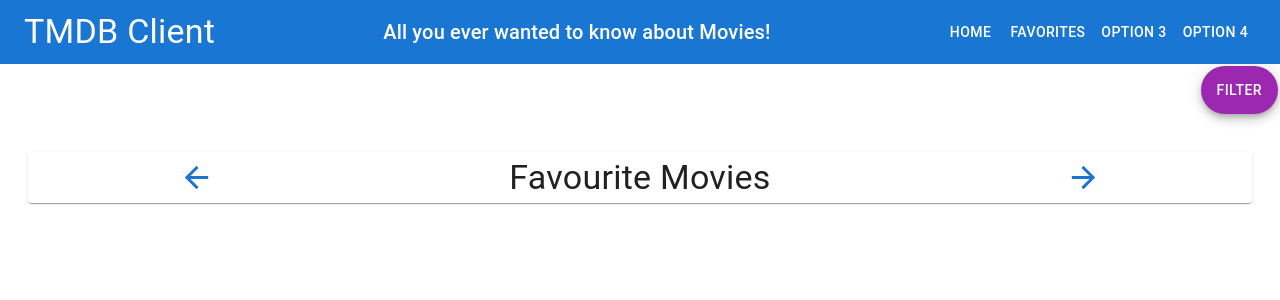
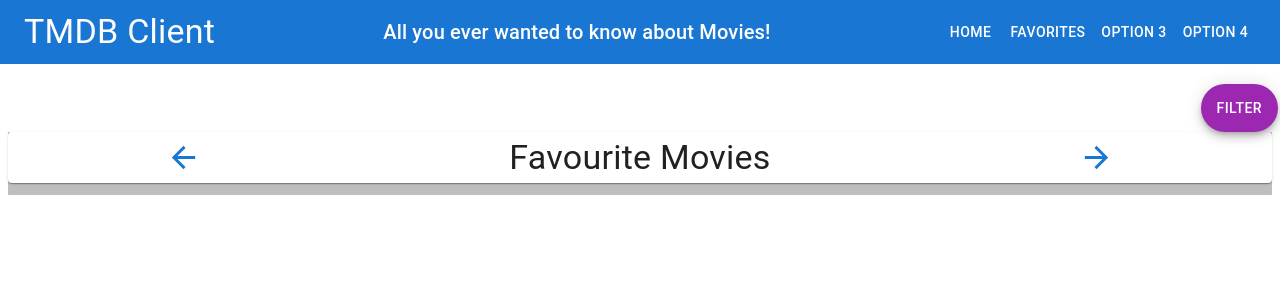
Before and after one commit to Israr-11/ewd_movie_frontend, a React (Vite) app: page /movies/favourites in a window 1280 px wide. Shown: the top 300 px of the page. Built offline with nearby package versions, Linux system fonts and the light colour scheme.

Commit message:
Refactor to allow for new filtering hook, and add the hook.

```diff
--- /dev/null
+++ b/src/components/movieFilterUI/index.tsx
@@ -0,0 +1,64 @@
+import React, { useState } from "react";
+import FilterCard from "../filterMoviesCard";
+import Fab from "@mui/material/Fab";
+import Drawer from "@mui/material/Drawer";
+import { BaseMovieProps } from "../../types/interfaces";
+
+export const titleFilter = (movie: BaseMovieProps, value: string): boolean => {
+    return movie.title.toLowerCase().search(value.toLowerCase()) !== -1;
+};
+
+export const genreFilter = (movie: BaseMovieProps, value: string) => {
+    const genreId = Number(value);
+    const genreIds = movie.genre_ids;
+    return genreId > 0 && genreIds ? genreIds.includes(genreId) : true;
+};
+
+const styles = {
+    root: {
+        backgroundColor: "#bfbfbf",
+    },
+    fab: {
+        marginTop: 8,
+        position: "fixed",
+        top: 20,
+        right: 2,
+    },
+};
+
+interface MovieFilterUIProps {
+    onFilterValuesChange: (f: string, s: string) => void;
+    titleFilter: string;
+    genreFilter: string;
+}
+
+
+const MovieFilterUI: React.FC<MovieFilterUIProps> = ({ onFilterValuesChange, titleFilter, genreFilter }) => {
+    const [drawerOpen, setDrawerOpen] = useState(false);
+
+    return (
+        <>
+            <Fab
+                color="secondary"
+                variant="extended"
+                onClick={() => setDrawerOpen(true)}
+                sx={styles.fab}
+            >
+                Filter
+            </Fab>
+            <Drawer
+                anchor="left"
+                open={drawerOpen}
+                onClose={() => setDrawerOpen(false)}
+            >
+                <FilterCard
+                    onUserInput={onFilterValuesChange}
+                    titleFilter={titleFilter}
+                    genreFilter={genreFilter}
+                />
+            </Drawer>
+        </>
+    );
+};
+
+export default MovieFilterUI;
--- a/src/components/templateMovieListPage/index.tsx
+++ b/src/components/templateMovieListPage/index.tsx
@@ -1,77 +1,28 @@
-import  React, {useState} from "react";
+import React from "react";
 import Header from "../headerMovieList";
-import FilterCard from "../filterMoviesCard";
 import Grid from "@mui/material/Grid";
-import Fab from "@mui/material/Fab";
-import Drawer from "@mui/material/Drawer";
 import MovieList from "../movieList";
-import {MovieListPageTemplateProps} from "../../types/interfaces";
+import {  MovieListPageTemplateProps} from "../../types/interfaces";
 
 const styles = {
   root: {
-    padding: "20px",
-  },
-  fab: {
-    marginTop: 8,
-    position: "fixed",
-    top: 2,
-    right: 2,
-  },
+    backgroundColor: "#bfbfbf",
+  }
 };
 
-const MovieListPageTemplate: React.FC< MovieListPageTemplateProps> = ({ movies, title, selectFavourite }) =>{
-  const [titleFilter, setTitleFilter] = useState("");
-  const [genreFilter, setGenreFilter] = useState("0");
-  const [drawerOpen, setDrawerOpen] = useState(false);
-
-  const genreId = Number(genreFilter);
-
-  const displayedMovies = movies
-    .filter((m) => {
-      return m.title.toLowerCase().search(titleFilter.toLowerCase()) !== -1;
-    })
-    .filter((m) => {
-      return genreId > 0 ? m.genre_ids?.includes(genreId) : true;
-    });
-
-  const handleChange = (type: string, value: string) => {
-    if (type === "title") setTitleFilter(value);
-    else setGenreFilter(value);
-  };
-
+const MovieListPageTemplate: React.FC<MovieListPageTemplateProps> = ({ movies, title, selectFavourite })=> {
   return (
-   <>
     <Grid container sx={styles.root}>
       <Grid item xs={12}>
         <Header title={title} />
       </Grid>
       <Grid item container spacing={5}>
         <MovieList
-            movies={displayedMovies}
           selectFavourite={selectFavourite}
-          />
+          movies={movies}
+        ></MovieList>
       </Grid>
     </Grid>
-      <Fab
-        color="secondary"
-        variant="extended"
-        onClick={() => setDrawerOpen(true)}
-        sx={styles.fab}
-      >
-        Filter
-      </Fab>
-      <Drawer
-        anchor="left"
-        open={drawerOpen}
-        onClose={() => setDrawerOpen(false)}
-      >
-        <FilterCard
-          onUserInput={handleChange}
-          titleFilter={titleFilter}
-          genreFilter={genreFilter}
-        />
-      </Drawer>
-    </>
   );
 }
 export default MovieListPageTemplate;
--- /dev/null
+++ b/src/hooks/useFiltering.ts
@@ -0,0 +1,33 @@
+import { useState } from "react";
+
+interface Filter {
+    name: string;
+    value: string;
+    condition: (item: any, value: string) => boolean;
+    }
+
+const useFiltering = ( filters: Filter[]) => {
+  const [filterValues, setFilterValues] = useState(() => {
+    const filterInitialValues = filters.map((f) => ({
+      name: f.name,
+      value: f.value,
+    }));
+    return filterInitialValues;
+  });
+
+  const filteringConditions = filters.map((f) => f.condition);
+  const filterFunction = (collection: any) =>
+    filteringConditions.reduce((data, conditionFn, index) => {
+      return data.filter((item: any) => {
+          return conditionFn(item, filterValues[index].value);
+      });
+    }, collection);
+
+  return {
+    filterValues,
+    setFilterValues,
+    filterFunction,
+  };
+};
+
+export default useFiltering;
--- a/src/pages/favouriteMoviesPage.tsx
+++ b/src/pages/favouriteMoviesPage.tsx
@@ -1,18 +1,54 @@
 import React from "react";
 import PageTemplate from "../components/templateMovieListPage";
+import useFiltering from "../hooks/useFiltering";
+import MovieFilterUI, {
+  titleFilter,
+  genreFilter,
+} from "../components/movieFilterUI";
+
+const titleFiltering = {
+  name: "title",
+  value: "",
+  condition: titleFilter,
+};
+const genreFiltering = {
+  name: "genre",
+  value: "0",
+  condition: genreFilter,
+};
 
 const FavouriteMoviesPage: React.FC= () => {
-    const toDo = () => true;
-    // Get movies from local storage.
-    const movies = JSON.parse(localStorage.getItem("favourites") || '[]');
+  const { filterValues, setFilterValues, filterFunction } = useFiltering(
+    [titleFiltering, genreFiltering]
+  );
 
-    return (
+  const changeFilterValues = (type: string, value: string) => {
+    const changedFilter = { name: type, value: value };
+    const updatedFilterSet =
+      type === "title" ? [changedFilter, filterValues[1]] : [filterValues[0], changedFilter];
+    setFilterValues(updatedFilterSet);
+  };
+
+  const favouriteMovies = JSON.parse(localStorage.getItem("favourites") || '[]');
+
+  const displayedMovies = filterFunction(favouriteMovies);
+
+  const toDo = () => true;
+
+  return (
+    <>
       <PageTemplate
         title="Favourite Movies"
-        movies={movies}
+        movies={displayedMovies}
         selectFavourite={toDo}
       />
-    );
-}
+      <MovieFilterUI
+        onFilterValuesChange={changeFilterValues}
+        titleFilter={filterValues[0].value}
+        genreFilter={filterValues[1].value}
+      />
+    </>
+  );
+};
 
-export default FavouriteMoviesPage
+export default FavouriteMoviesPage;
--- a/src/pages/homePage.tsx
+++ b/src/pages/homePage.tsx
@@ -2,10 +2,30 @@
 import PageTemplate from '../components/templateMovieListPage';
 import { BaseMovieProps } from "../types/interfaces";
 import { getMovies } from "../api/tmdb-api";
+import useFiltering from "../hooks/useFiltering";
+import MovieFilterUI, {
+  titleFilter,
+  genreFilter,
+} from "../components/movieFilterUI";
+
+const titleFiltering = {
+  name: "title",
+  value: "",
+  condition: titleFilter,
+};
+const genreFiltering = {
+  name: "genre",
+  value: "0",
+  condition: genreFilter,
+};
 
 const HomePage: React.FC = () => {
   const [movies, setMovies] = useState<BaseMovieProps[]>([]);
   const favourites = movies.filter(m => m.favourite)
+  const { filterValues, setFilterValues, filterFunction } = useFiltering(
+    [titleFiltering, genreFiltering]
+  );
+
   localStorage.setItem('favourites', JSON.stringify(favourites))
   // New function
   const addToFavourites = (movieId: number) => {
@@ -15,19 +35,35 @@
     setMovies(updatedMovies);
   };
 
+  const changeFilterValues = (type: string, value: string) => {
+    const changedFilter = { name: type, value: value };
+    const updatedFilterSet =
+      type === "title"
+        ? [changedFilter, filterValues[1]]
+        : [filterValues[0], changedFilter];
+    setFilterValues(updatedFilterSet);
+  };
+
   useEffect(() => {
     getMovies().then(movies => {
       setMovies(movies);
     });
     // eslint-disable-next-line react-hooks/exhaustive-deps
   }, []);
-
+  const displayedMovies = filterFunction(movies);
   return (
-    <PageTemplate
-      title='Discover Movies'
-      movies={movies}
-      selectFavourite={addToFavourites}
-    />
+    <>
+      <PageTemplate
+        title='Discover Movies'
+        movies={displayedMovies}
+        selectFavourite={addToFavourites}
+      />
+      <MovieFilterUI
+        onFilterValuesChange={changeFilterValues}
+        titleFilter={filterValues[0].value}
+        genreFilter={filterValues[1].value}
+      />
+    </>
   );
 };
 export default HomePage;
```
Lines whose indentation alone changed are shown as unchanged.
